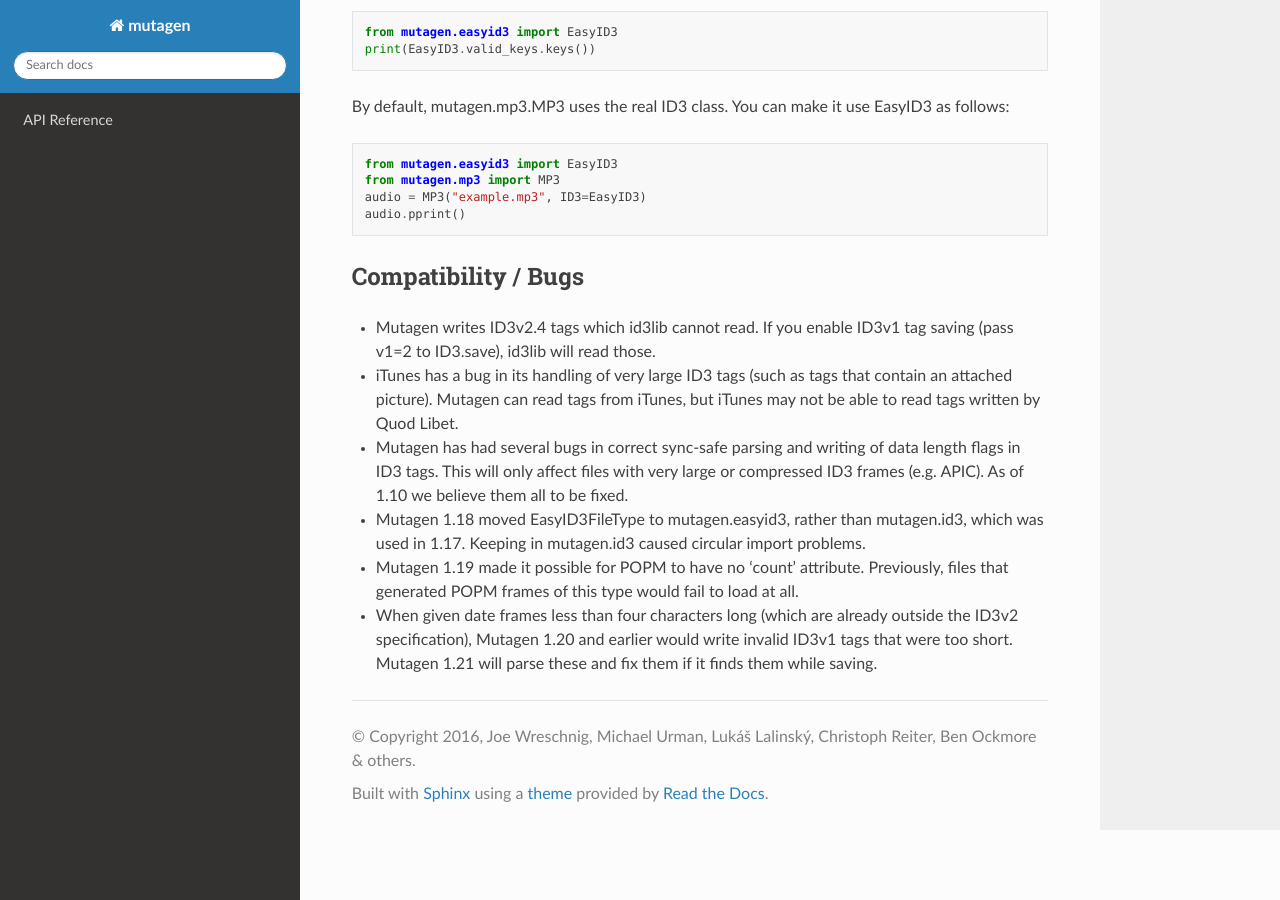
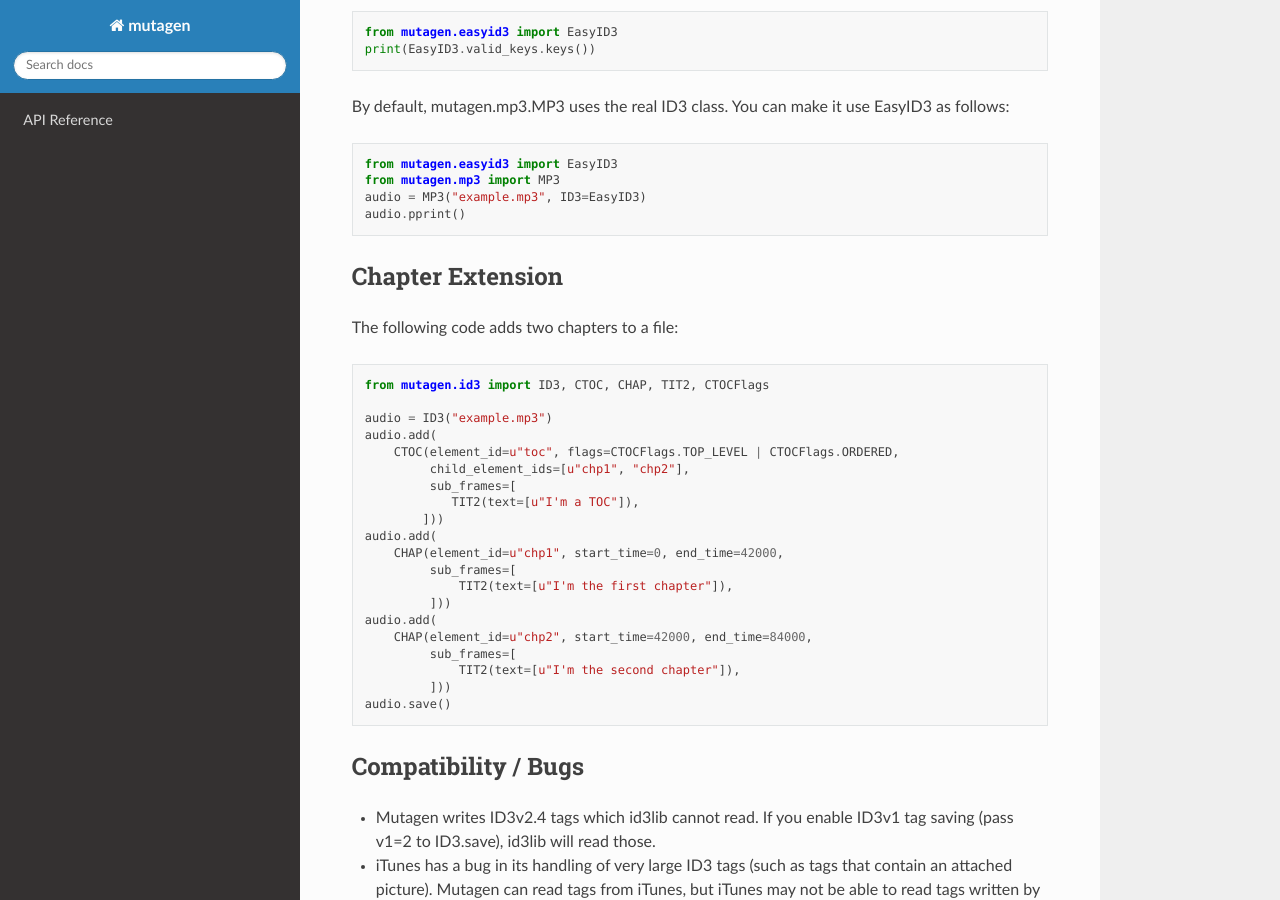
Before and after one commit to quodlibet/mutagen, a Sphinx documentation site: the page built from docs/user/id3.rst, in a window 1280 px wide and 900 px high, scrolled down 2457 px. Built offline with Sphinx 7.4.7 and the Read the Docs theme 2.0.0, drawn with Linux system fonts in a browser that asks for light colours; pages that are not in the unit, such as notebooks, are missing from menus.

Commit message:
docs: add id3 chapter example code

```diff
--- a/docs/user/id3.rst
+++ b/docs/user/id3.rst
@@ -141,6 +141,36 @@ use EasyID3 as follows::
     audio.pprint()
 
 
+Chapter Extension
+^^^^^^^^^^^^^^^^^
+
+The following code adds two chapters to a file:
+
+::
+
+    from mutagen.id3 import ID3, CTOC, CHAP, TIT2, CTOCFlags
+
+    audio = ID3("example.mp3")
+    audio.add(
+        CTOC(element_id=u"toc", flags=CTOCFlags.TOP_LEVEL | CTOCFlags.ORDERED,
+             child_element_ids=[u"chp1", "chp2"],
+             sub_frames=[
+                TIT2(text=[u"I'm a TOC"]),
+            ]))
+    audio.add(
+        CHAP(element_id=u"chp1", start_time=0, end_time=42000,
+             sub_frames=[
+                 TIT2(text=[u"I'm the first chapter"]),
+             ]))
+    audio.add(
+        CHAP(element_id=u"chp2", start_time=42000, end_time=84000,
+             sub_frames=[
+                 TIT2(text=[u"I'm the second chapter"]),
+             ]))
+    audio.save()
+
+
+
 Compatibility / Bugs
 ^^^^^^^^^^^^^^^^^^^^
 
```
